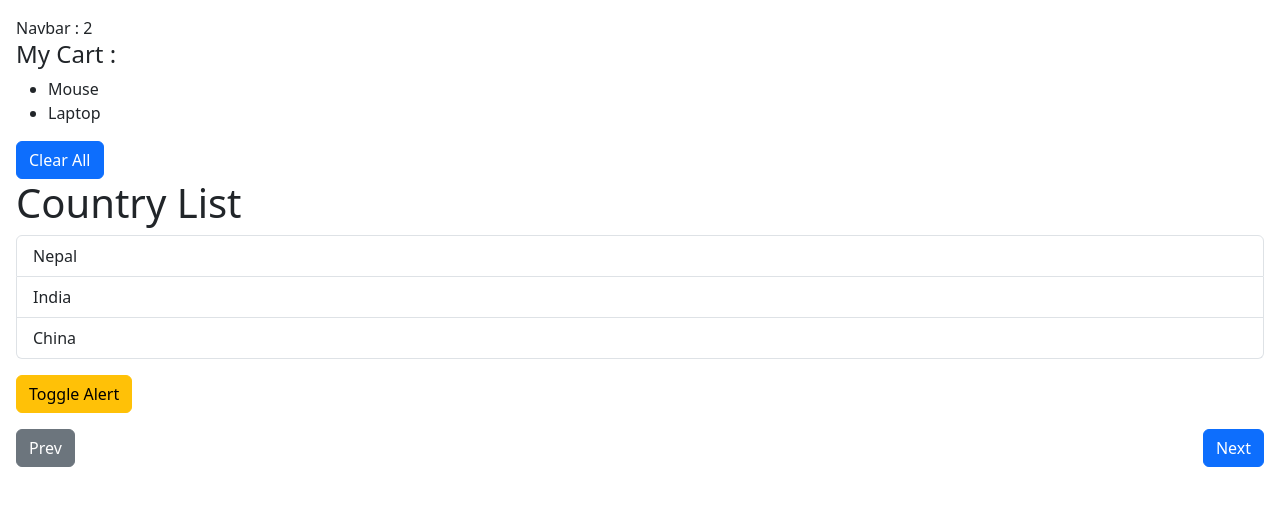
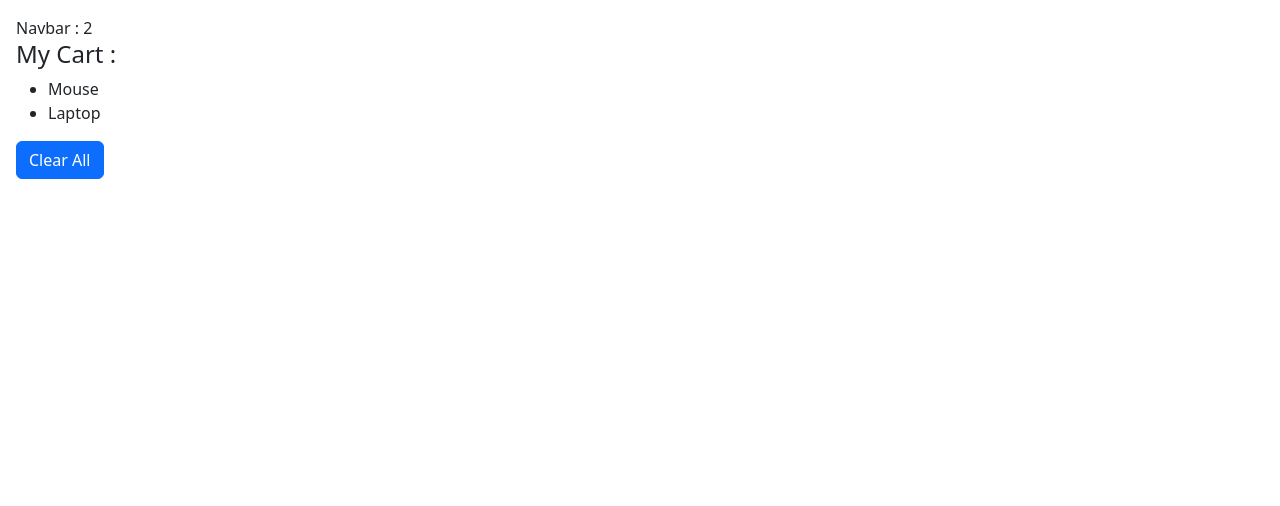
Before and after one commit to NeerazBhat/mosh-react-18, a React (Vite) app in the folder building-components/: page / in a window 1280 px wide. Shown: the top 506 px of the page. Built offline with nearby package versions, Linux system fonts and the light colour scheme.

Commit message:
feat: removed unnecessary code

```diff
--- a/building-components/src/App.tsx
+++ b/building-components/src/App.tsx
@@ -1,44 +1,14 @@
 import { useState } from "react";
-import Alert from "./components/Alert";
-import Button from "./components/Button";
-import ListGroup from "./components/ListGroup";
 import Navbar from "./components/Navbar";
 import Cart from "./components/Cart";
 
 function App() {
-  const [showAlert, setShowAlert] = useState(false);
   const [cartItems, setCartItems] = useState(["Mouse", "Laptop"]);
-
-  const listData = ["Nepal", "India", "China"];
-  const handleSelectItem = (item: string) => {
-    console.log(item);
-  };
 
   return (
     <main className="p-3">
       <Navbar cartItemsCount={cartItems.length} />
       <Cart cartItems={cartItems} onClear={() => setCartItems([])} />
-      {showAlert && (
-        <Alert onClose={() => setShowAlert(false)}>
-          Hello <span className="fw-bold">World</span>
-        </Alert>
-      )}
-      <ListGroup
-        title="Country List"
-        items={listData}
-        onSelectItem={handleSelectItem}
-      />
-      <Button
-        variant="warning"
-        className="mt-3"
-        onClick={() => setShowAlert(true)}
-      >
-        Toggle Alert
-      </Button>
-      <div className="d-flex justify-content-between mt-3">
-        <Button variant="secondary">Prev</Button>
-        <Button onClick={() => console.log("Next page rendred")}>Next</Button>
-      </div>
     </main>
   );
 }
```
